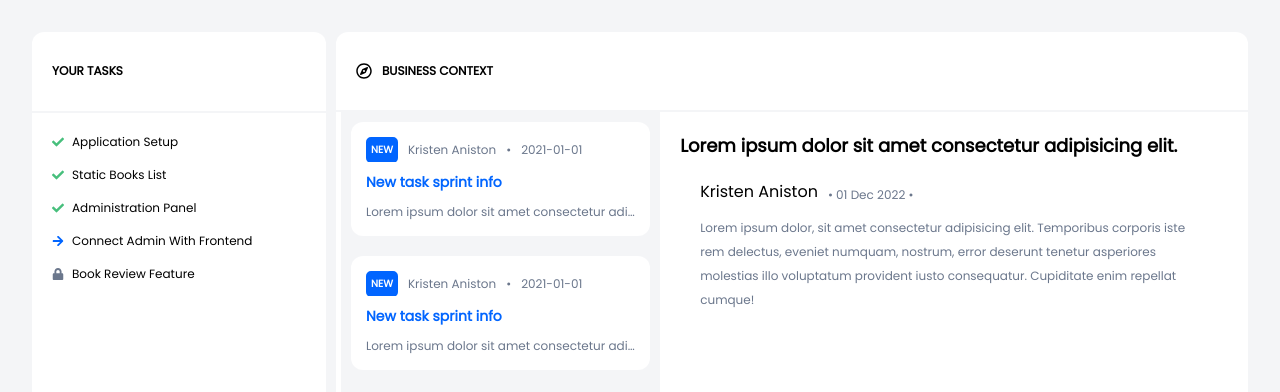
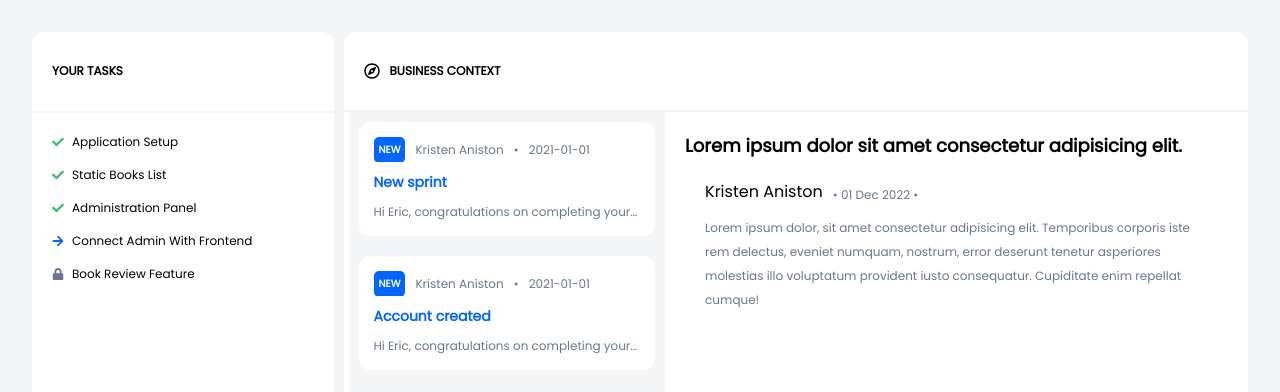
Before and after one commit to hubukala/junior-front-end-developer-1665987336, a React (Create React App) app: page / in a window 1280 px wide. Both pictures are taken after a click on the item "Application Setup". Shown: the top 392 px of the page. Built offline with nearby package versions, Linux system fonts and the light colour scheme.

Commit message:
added more props

```diff
--- a/src/components/Tile.js
+++ b/src/components/Tile.js
@@ -1,8 +1,6 @@
 import '../styles/Tile.css'
-import taskList from '../data/task-list.json'
 
 function Tile (props) {
-
     return (
         <div className='TileBox'>
             <div className='TileInfo'>
@@ -10,9 +8,9 @@ function Tile (props) {
                 <span>{props.author}</span>•
                 <span>{props.created_at}</span>
             </div>
-            <h1 className='TileTitle'>New task sprint info</h1>
+            <h1 className='TileTitle'>{props.title}</h1>
             <p className='TileContent'>
-                Lorem ipsum dolor sit amet consectetur adipisicing elit. Quae in modi quod rem? Obcaecati saepe velit molestiae quae voluptate vero, recusandae veritatis aspernatur! Itaque perferendis, eum doloribus assumenda ea libero!
+                {props.content}
             </p>
         </div>
     )
```
